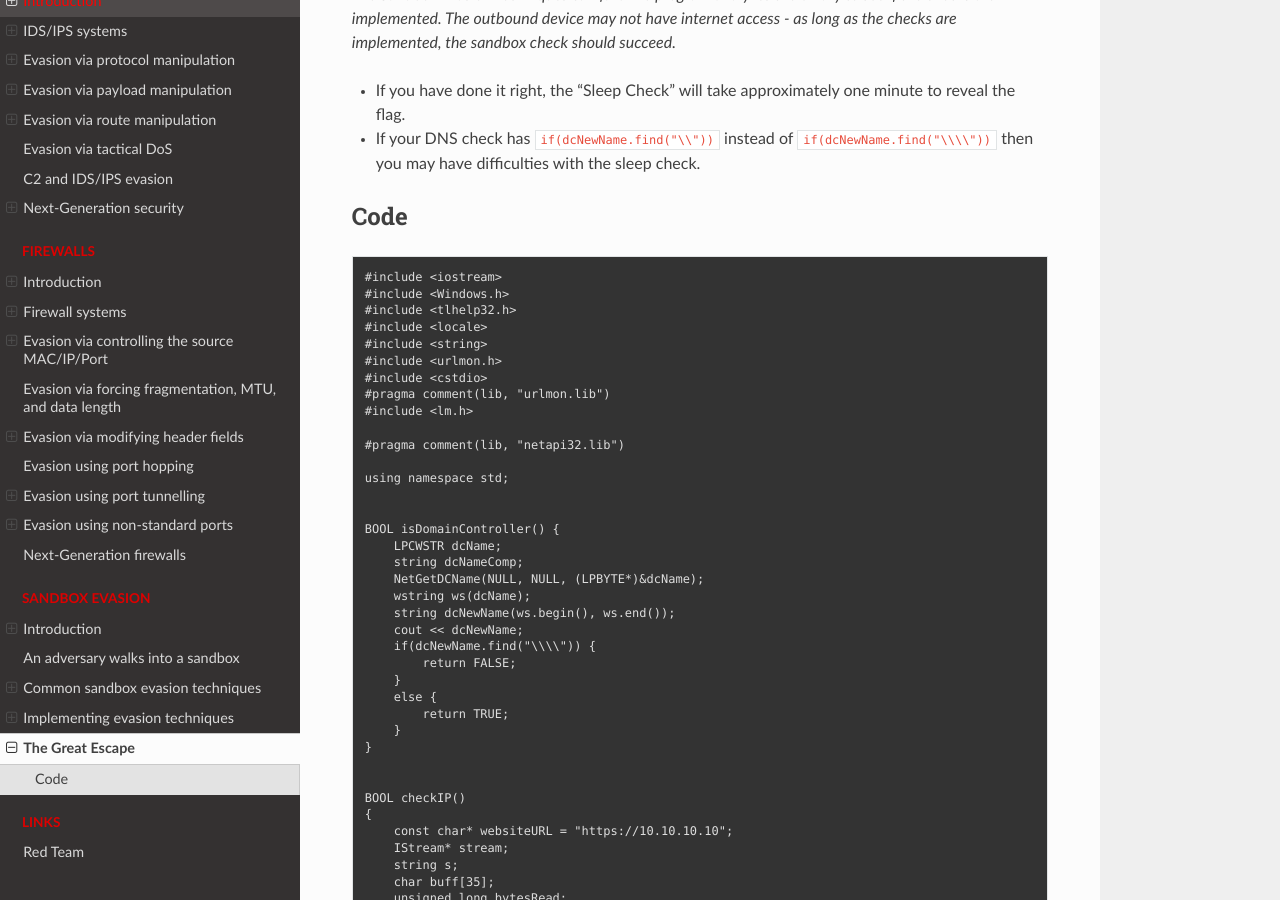
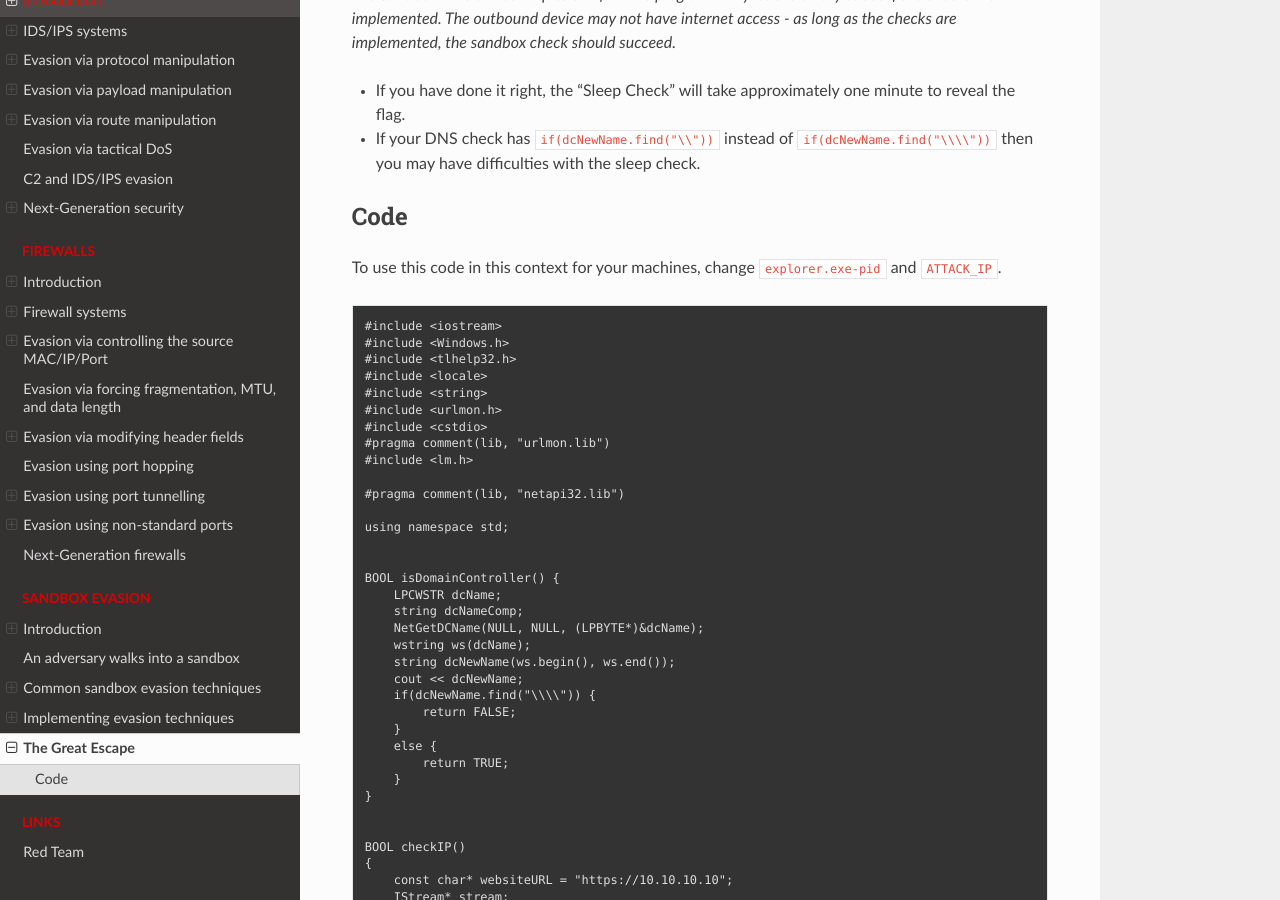
Before and after one commit to tymyrddin/red-evasion, a Sphinx documentation site: the page built from source/docs/sandbox/escape.md, in a window 1280 px wide and 900 px high, scrolled down 417 px. Built offline with Sphinx 7.4.7 and the Read the Docs theme 2.0.0, drawn with Linux system fonts in a browser that asks for light colours.

Commit message:
Version 0.1

````diff
--- a/source/docs/sandbox/escape.md
+++ b/source/docs/sandbox/escape.md
@@ -16,6 +16,8 @@ _The Sandbox Evasion Techniques can fail. The program analyzes the binary to see
 difficulties with the sleep check.
 
 ## Code
+
+To use this code in this context for your machines, change `explorer.exe-pid` and `ATTACK_IP`.
 
 ```text
 #include <iostream>
````
